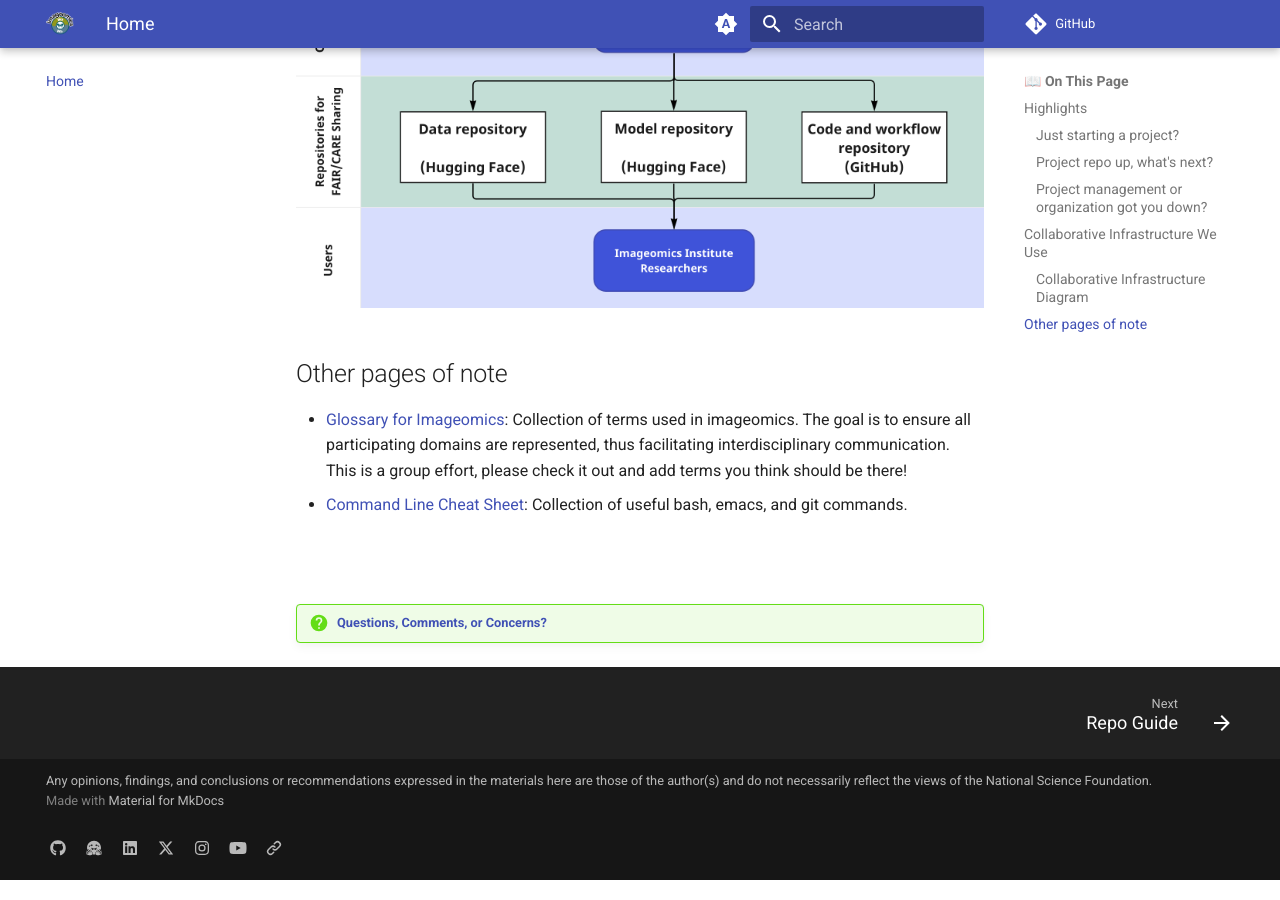
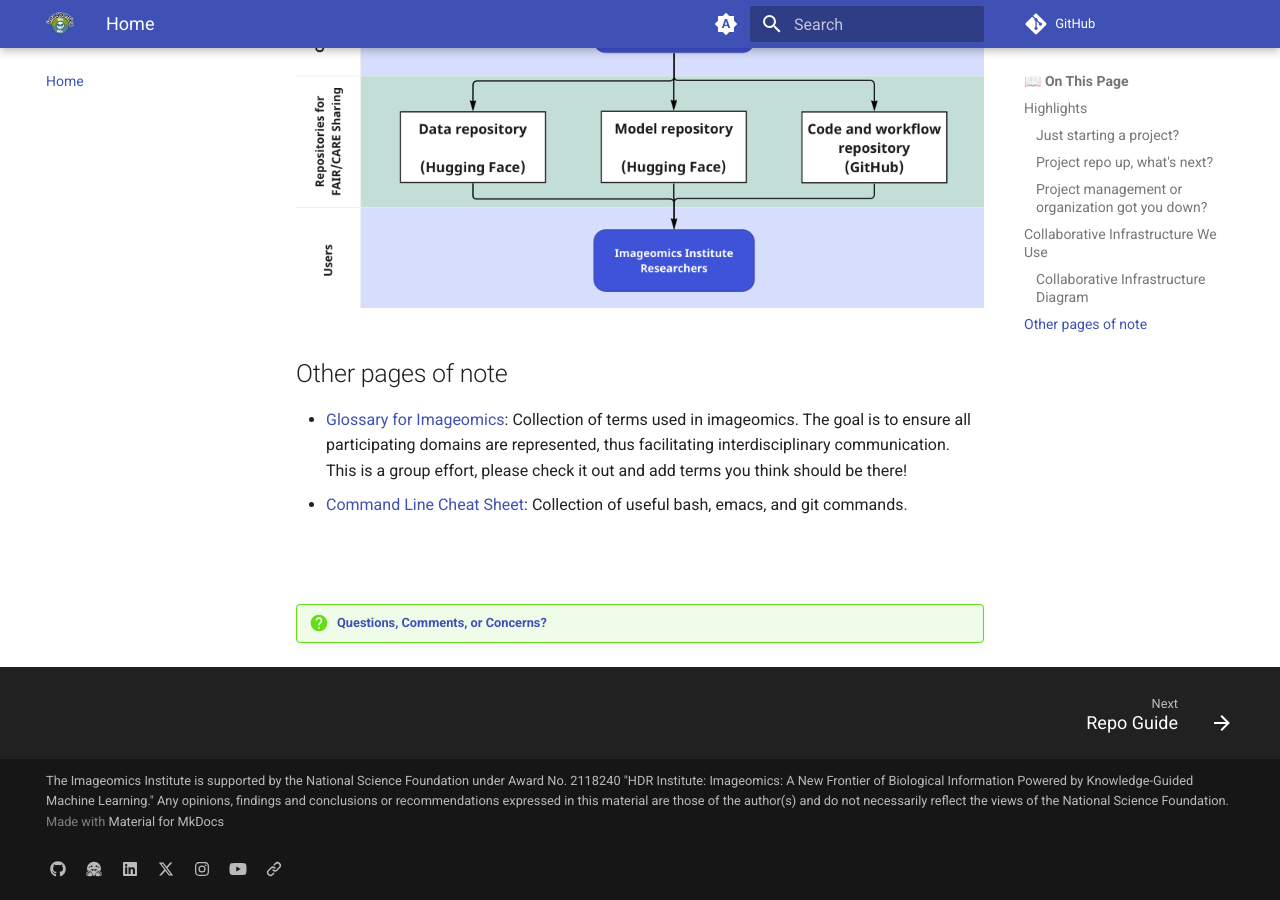
Before and after one commit to akashgunjegaon/Collaborative-distributed-science-guide, an MkDocs documentation site: the page built from docs/index.md, in a window 1280 px wide and 900 px high, scrolled down 1997 px. Built offline with MkDocs 1.6.1 and Material for MkDocs 9.7.7, drawn with Linux system fonts in a browser that asks for light colours; comment, search, counter and statistics services are not loaded.

Commit message:
Add grant number to footer

```diff
--- a/mkdocs.yaml
+++ b/mkdocs.yaml
@@ -55,7 +55,7 @@ extra:
       link: https://imageomics.org
 
 copyright: >
-  Any opinions, findings, and conclusions or recommendations expressed in the materials here are those of the author(s) and do not necessarily reflect the views of the National Science Foundation.
+  The Imageomics Institute is supported by the National Science Foundation under Award No. 2118240 "HDR Institute: Imageomics: A New Frontier of Biological Information Powered by Knowledge-Guided Machine Learning." Any opinions, findings and conclusions or recommendations expressed in this material are those of the author(s) and do not necessarily reflect the views of the National Science Foundation.
 
 
 plugins:
```
